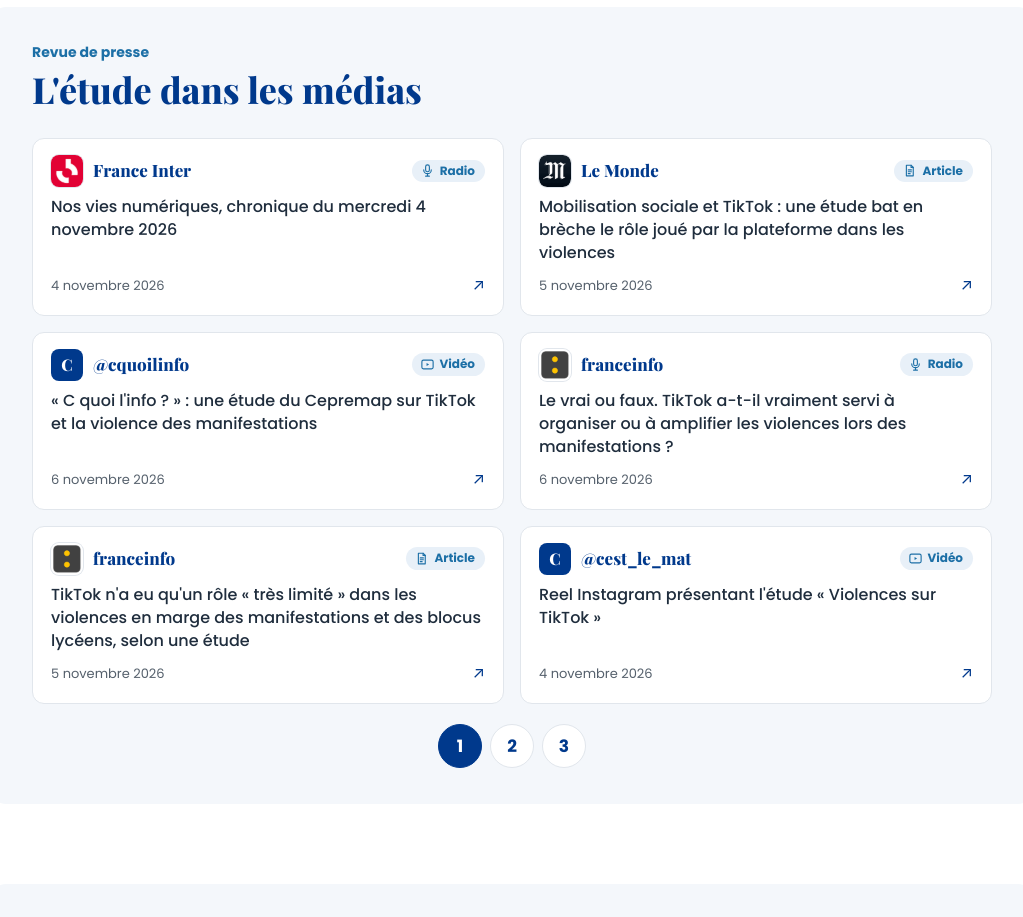
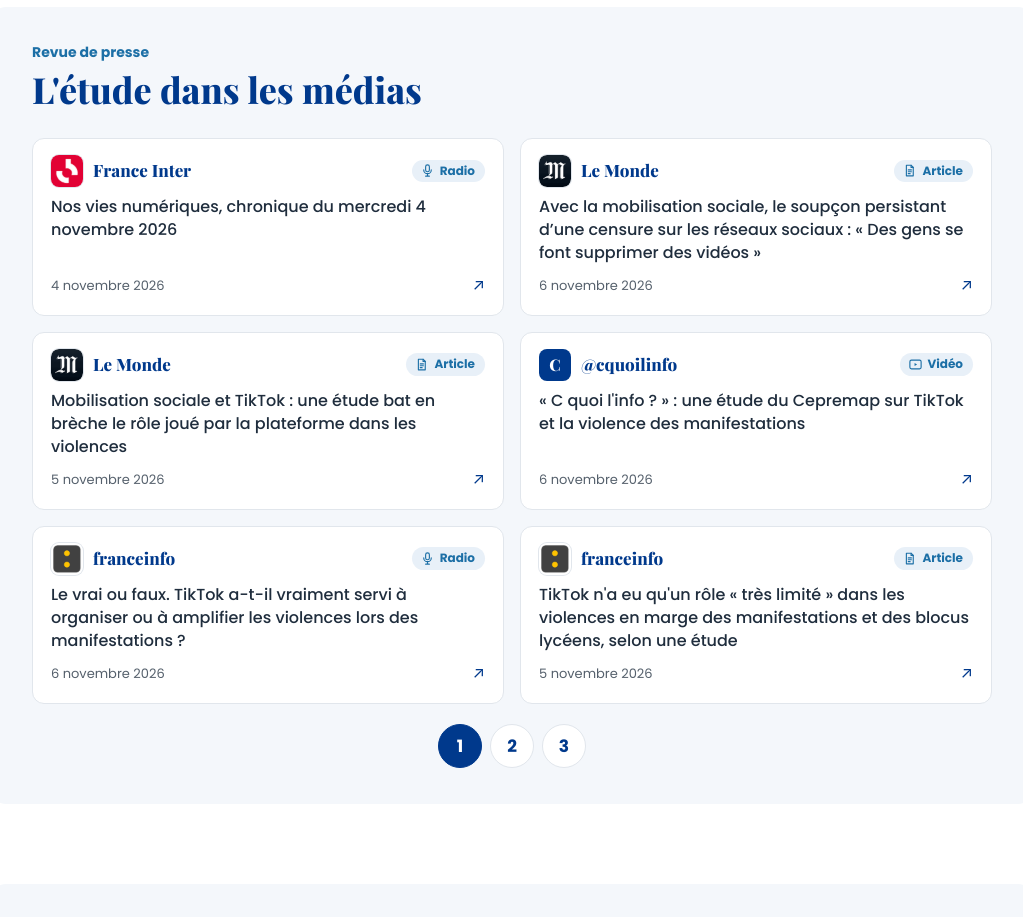
Before and after one commit to benjaminguinaudeau/tiktokforscience, a plain HTML site: page fr/index.html in a window 1280 px wide. Shown: the part 4840-5757 px from the top of the page, without its empty margins (128-1151 px from the left). Drawn offline with Linux system fonts and the light colour scheme.

Commit message:
Revue de presse : Le Monde, 6 nov. (censure sur les réseaux sociaux)
Co-Authored-By: Claude Opus 5.5 <noreply@anthropic.com>

```diff
--- a/fr/index.html
+++ b/fr/index.html
@@ -244,17 +244,18 @@
         <input type="radio" name="press-page" id="pp-3" class="pp" aria-label="Page de la revue de presse 3">
         <ul class="press-list">
         <li data-p="1"><a class="press-card" href="https://www.radiofrance.fr/franceinter/podcasts/nos-vies-numeriques/nos-vies-numeriques-du-mercredi-04-novembre-2026-5705289"><span class="press-top"><span class="press-who"><img class="press-logo" src="../assets/logos/franceinter.fr.png" width="32" height="32" alt="" loading="lazy" decoding="async"><b class="press-outlet">France Inter</b></span><span class="press-kind"><svg viewBox="0 0 24 24" aria-hidden="true"><rect x="9" y="3" width="6" height="11" rx="3"/><path d="M6 11a6 6 0 0 0 12 0M12 17v4M9 21h6"/></svg>Radio</span></span><span class="press-title" lang="fr">Nos vies numériques, chronique du mercredi 4 novembre 2026</span><span class="press-date">4&nbsp;novembre 2026<span class="press-arrow" aria-hidden="true">↗</span></span></a></li>
+        <li data-p="1"><a class="press-card" href="https://www.lemonde.fr/pixels/article/2026/11/06/avec-la-mobilisation-sociale-le-soupcon-persistant-d-une-censure-sur-les-reseaux-sociaux-des-gens-se-font-supprimer-des-videos_6807727_4408996.html"><span class="press-top"><span class="press-who"><img class="press-logo" src="../assets/logos/lemonde.fr.png" width="32" height="32" alt="" loading="lazy" decoding="async"><b class="press-outlet">Le Monde</b></span><span class="press-kind"><svg viewBox="0 0 24 24" aria-hidden="true"><path d="M7 3.5h7.5L18 7v13.500H7z"/><path d="M14.500 3.5V7H18M10 11h5M10 14h5M10 17h3"/></svg>Article</span></span><span class="press-title" lang="fr">Avec la mobilisation sociale, le soupçon persistant d’une censure sur les réseaux sociaux : « Des gens se font supprimer des vidéos »</span><span class="press-date">6&nbsp;novembre 2026<span class="press-arrow" aria-hidden="true">↗</span></span></a></li>
         <li data-p="1"><a class="press-card" href="https://www.lemonde.fr/pixels/article/2026/11/05/mobilisation-sociale-et-tiktok-une-etude-bat-en-breche-le-role-joue-par-la-plateforme-dans-les-violences_6807112_4408996.html"><span class="press-top"><span class="press-who"><img class="press-logo" src="../assets/logos/lemonde.fr.png" width="32" height="32" alt="" loading="lazy" decoding="async"><b class="press-outlet">Le Monde</b></span><span class="press-kind"><svg viewBox="0 0 24 24" aria-hidden="true"><path d="M7 3.5h7.5L18 7v13.500H7z"/><path d="M14.500 3.5V7H18M10 11h5M10 14h5M10 17h3"/></svg>Article</span></span><span class="press-title" lang="fr">Mobilisation sociale et TikTok : une étude bat en brèche le rôle joué par la plateforme dans les violences</span><span class="press-date">5&nbsp;novembre 2026<span class="press-arrow" aria-hidden="true">↗</span></span></a></li>
         <li data-p="1"><a class="press-card" href="https://www.instagram.com/reel/DfaB45lEnlY/"><span class="press-top"><span class="press-who"><span class="press-logo mono" aria-hidden="true">C</span><b class="press-outlet">@cquoilinfo</b></span><span class="press-kind"><svg viewBox="0 0 24 24" aria-hidden="true"><rect x="3" y="5" width="18" height="14" rx="2.5"/><path d="M10.500 9.500v5l4-2.500z" class="fill"/></svg>Vidéo</span></span><span class="press-title" lang="fr">« C quoi l&#x27;info ? » : une étude du Cepremap sur TikTok et la violence des manifestations</span><span class="press-date">6&nbsp;novembre 2026<span class="press-arrow" aria-hidden="true">↗</span></span></a></li>
         <li data-p="1"><a class="press-card" href="https://www.franceinfo.fr/replay-radio/le-vrai-du-faux/vrai-ou-faux-tiktok-a-t-il-vraiment-servi-a-organiser-ou-a-amplifier-les-violences-lors-des-manifestations_8249902.html"><span class="press-top"><span class="press-who"><img class="press-logo" src="../assets/logos/franceinfo.fr.png" width="32" height="32" alt="" loading="lazy" decoding="async"><b class="press-outlet">franceinfo</b></span><span class="press-kind"><svg viewBox="0 0 24 24" aria-hidden="true"><rect x="9" y="3" width="6" height="11" rx="3"/><path d="M6 11a6 6 0 0 0 12 0M12 17v4M9 21h6"/></svg>Radio</span></span><span class="press-title" lang="fr">Le vrai ou faux. TikTok a-t-il vraiment servi à organiser ou à amplifier les violences lors des manifestations ?</span><span class="press-date">6&nbsp;novembre 2026<span class="press-arrow" aria-hidden="true">↗</span></span></a></li>
         <li data-p="1"><a class="press-card" href="https://www.franceinfo.fr/societe/mobilisation-du-17-octobre/tiktok-n-a-eu-qu-un-role-tres-limite-dans-les-violences-en-marge-des-manifestations-et-des-blocus-lyceens-selon-une-etude_8269067.html"><span class="press-top"><span class="press-who"><img class="press-logo" src="../assets/logos/franceinfo.fr.png" width="32" height="32" alt="" loading="lazy" decoding="async"><b class="press-outlet">franceinfo</b></span><span class="press-kind"><svg viewBox="0 0 24 24" aria-hidden="true"><path d="M7 3.5h7.5L18 7v13.500H7z"/><path d="M14.500 3.5V7H18M10 11h5M10 14h5M10 17h3"/></svg>Article</span></span><span class="press-title" lang="fr">TikTok n&#x27;a eu qu&#x27;un rôle « très limité » dans les violences en marge des manifestations et des blocus lycéens, selon une étude</span><span class="press-date">5&nbsp;novembre 2026<span class="press-arrow" aria-hidden="true">↗</span></span></a></li>
-        <li data-p="1"><a class="press-card" href="https://www.instagram.com/reel/DfVCsXaR90l/"><span class="press-top"><span class="press-who"><span class="press-logo mono" aria-hidden="true">C</span><b class="press-outlet">@cest_le_mat</b></span><span class="press-kind"><svg viewBox="0 0 24 24" aria-hidden="true"><rect x="3" y="5" width="18" height="14" rx="2.5"/><path d="M10.500 9.500v5l4-2.500z" class="fill"/></svg>Vidéo</span></span><span class="press-title" lang="fr">Reel Instagram présentant l&#x27;étude « Violences sur TikTok »</span><span class="press-date">4&nbsp;novembre 2026<span class="press-arrow" aria-hidden="true">↗</span></span></a></li>
+        <li data-p="2"><a class="press-card" href="https://www.instagram.com/reel/DfVCsXaR90l/"><span class="press-top"><span class="press-who"><span class="press-logo mono" aria-hidden="true">C</span><b class="press-outlet">@cest_le_mat</b></span><span class="press-kind"><svg viewBox="0 0 24 24" aria-hidden="true"><rect x="3" y="5" width="18" height="14" rx="2.5"/><path d="M10.500 9.500v5l4-2.500z" class="fill"/></svg>Vidéo</span></span><span class="press-title" lang="fr">Reel Instagram présentant l&#x27;étude « Violences sur TikTok »</span><span class="press-date">4&nbsp;novembre 2026<span class="press-arrow" aria-hidden="true">↗</span></span></a></li>
         <li data-p="2"><a class="press-card" href="https://www.huffingtonpost.fr/france/article/tiktok-est-accuse-d-attiser-la-violence-de-l-automne-social-mais-ces-16-milliards-de-vues-de-videos-disent-autre-chose_351271.html"><span class="press-top"><span class="press-who"><img class="press-logo" src="../assets/logos/huffingtonpost.fr.png" width="32" height="32" alt="" loading="lazy" decoding="async"><b class="press-outlet">Le HuffPost</b></span><span class="press-kind"><svg viewBox="0 0 24 24" aria-hidden="true"><path d="M7 3.5h7.5L18 7v13.500H7z"/><path d="M14.500 3.5V7H18M10 11h5M10 14h5M10 17h3"/></svg>Article</span></span><span class="press-title" lang="fr">TikTok est accusé d&#x27;attiser la violence de l&#x27;automne social, mais ces 16 milliards de vues de vidéos disent autre chose</span><span class="press-date">4&nbsp;novembre 2026<span class="press-arrow" aria-hidden="true">↗</span></span></a></li>
         <li data-p="2"><a class="press-card" href="https://www.ladepeche.fr/2026/11/04/violences-attisees-sur-tiktok-une-etude-met-a-mal-les-arguments-du-gouvernement-contre-le-reseau-social-13635197.php"><span class="press-top"><span class="press-who"><img class="press-logo" src="../assets/logos/ladepeche.fr.png" width="32" height="32" alt="" loading="lazy" decoding="async"><b class="press-outlet">La Dépêche du Midi</b></span><span class="press-kind"><svg viewBox="0 0 24 24" aria-hidden="true"><path d="M7 3.5h7.5L18 7v13.500H7z"/><path d="M14.500 3.5V7H18M10 11h5M10 14h5M10 17h3"/></svg>Article</span></span><span class="press-title" lang="fr">Violences attisées sur TikTok : une étude met à mal les arguments du gouvernement contre le réseau social</span><span class="press-date">4&nbsp;novembre 2026<span class="press-arrow" aria-hidden="true">↗</span></span></a></li>
         <li data-p="2"><a class="press-card" href="https://www.rts.ch/play/tv/fastcheck/video/tiktok-est-il-vraiment-un-accelerateur-demeutes-vrai-ou-faux-?urn=urn:rts:video:bccb9ca4-0a64-3935-8808-6ce2712120fe"><span class="press-top"><span class="press-who"><img class="press-logo" src="../assets/logos/rts.ch.png" width="32" height="32" alt="" loading="lazy" decoding="async"><b class="press-outlet">RTS</b></span><span class="press-kind"><svg viewBox="0 0 24 24" aria-hidden="true"><rect x="3" y="5" width="18" height="14" rx="2.5"/><path d="M10.500 9.500v5l4-2.500z" class="fill"/></svg>Vidéo</span></span><span class="press-title" lang="fr">FastCheck. TikTok est-il vraiment un accélérateur d&#x27;émeutes ? Vrai ou faux</span><span class="press-date">4&nbsp;novembre 2026<span class="press-arrow" aria-hidden="true">↗</span></span></a></li>
         <li data-p="2"><a class="press-card" href="https://www.technomedia.org/2026/11/violences-attisees-sur-tiktok-une-etude.html"><span class="press-top"><span class="press-who"><span class="press-logo mono" aria-hidden="true">T</span><b class="press-outlet">Technomedia</b></span><span class="press-kind"><svg viewBox="0 0 24 24" aria-hidden="true"><path d="M7 3.5h7.5L18 7v13.500H7z"/><path d="M14.500 3.5V7H18M10 11h5M10 14h5M10 17h3"/></svg>Article</span></span><span class="press-title" lang="fr">Violences attisées sur TikTok : une étude met à mal les arguments du gouvernement</span><span class="press-date">4&nbsp;novembre 2026<span class="press-arrow" aria-hidden="true">↗</span></span></a></li>
         <li data-p="2"><a class="press-card" href="https://www.rts.ch/audio-podcast/2026/audio/selon-une-etude-tiktok-n-est-pas-un-accelerateur-de-violence-lors-de-mobilisations-politiques-interview-d-hugo-subtil-29404738.html"><span class="press-top"><span class="press-who"><img class="press-logo" src="../assets/logos/rts.ch.png" width="32" height="32" alt="" loading="lazy" decoding="async"><b class="press-outlet">RTS</b></span><span class="press-kind"><svg viewBox="0 0 24 24" aria-hidden="true"><path d="M5 14v-2a7 7 0 0 1 14 0v2"/><rect x="4" y="14" width="4" height="6" rx="1.5"/><rect x="16" y="14" width="4" height="6" rx="1.5"/></svg>Audio</span></span><span class="press-title" lang="fr">Selon une étude, TikTok n&#x27;est pas un accélérateur de violence lors de mobilisations politiques : interview d&#x27;Hugo Subtil</span><span class="press-date">3&nbsp;novembre 2026<span class="press-arrow" aria-hidden="true">↗</span></span></a></li>
-        <li data-p="2"><a class="press-card" href="https://www.rts.ch/info/societe/2026/article/tiktok-une-etude-refute-tout-role-d-incubateur-de-violence-29404703.html"><span class="press-top"><span class="press-who"><img class="press-logo" src="../assets/logos/rts.ch.png" width="32" height="32" alt="" loading="lazy" decoding="async"><b class="press-outlet">RTS Info</b></span><span class="press-kind"><svg viewBox="0 0 24 24" aria-hidden="true"><rect x="3" y="5" width="18" height="14" rx="2.5"/><path d="M10.500 9.500v5l4-2.500z" class="fill"/></svg>Vidéo</span></span><span class="press-title" lang="fr">TikTok : une étude réfute tout rôle d&#x27;incubateur de violence</span><span class="press-date">3&nbsp;novembre 2026<span class="press-arrow" aria-hidden="true">↗</span></span></a></li>
+        <li data-p="3"><a class="press-card" href="https://www.rts.ch/info/societe/2026/article/tiktok-une-etude-refute-tout-role-d-incubateur-de-violence-29404703.html"><span class="press-top"><span class="press-who"><img class="press-logo" src="../assets/logos/rts.ch.png" width="32" height="32" alt="" loading="lazy" decoding="async"><b class="press-outlet">RTS Info</b></span><span class="press-kind"><svg viewBox="0 0 24 24" aria-hidden="true"><rect x="3" y="5" width="18" height="14" rx="2.5"/><path d="M10.500 9.500v5l4-2.500z" class="fill"/></svg>Vidéo</span></span><span class="press-title" lang="fr">TikTok : une étude réfute tout rôle d&#x27;incubateur de violence</span><span class="press-date">3&nbsp;novembre 2026<span class="press-arrow" aria-hidden="true">↗</span></span></a></li>
         <li data-p="3"><a class="press-card" href="https://www.rts.ch/play/tv/forum/video/selon-une-etude-tiktok-nest-pas-un-accelerateur-de-violence-lors-de-mobilisations-politiques-interview-dhugo-subtil?urn=urn:rts:video:c660b155-dd62-394b-a84f-5c5af69116b5"><span class="press-top"><span class="press-who"><img class="press-logo" src="../assets/logos/rts.ch.png" width="32" height="32" alt="" loading="lazy" decoding="async"><b class="press-outlet">RTS</b></span><span class="press-kind"><svg viewBox="0 0 24 24" aria-hidden="true"><rect x="3" y="5" width="18" height="14" rx="2.5"/><path d="M10.500 9.500v5l4-2.500z" class="fill"/></svg>Vidéo</span></span><span class="press-title" lang="fr">Forum. Selon une étude, TikTok n&#x27;est pas un accélérateur de violence lors de mobilisations politiques : interview d&#x27;Hugo Subtil</span><span class="press-date">3&nbsp;novembre 2026<span class="press-arrow" aria-hidden="true">↗</span></span></a></li>
         </ul>
         <div class="pager" aria-hidden="true"><label for="pp-1">1</label><label for="pp-2">2</label><label for="pp-3">3</label></div>
```
Also changed, not shown: index.html (+3 -2 lines).
